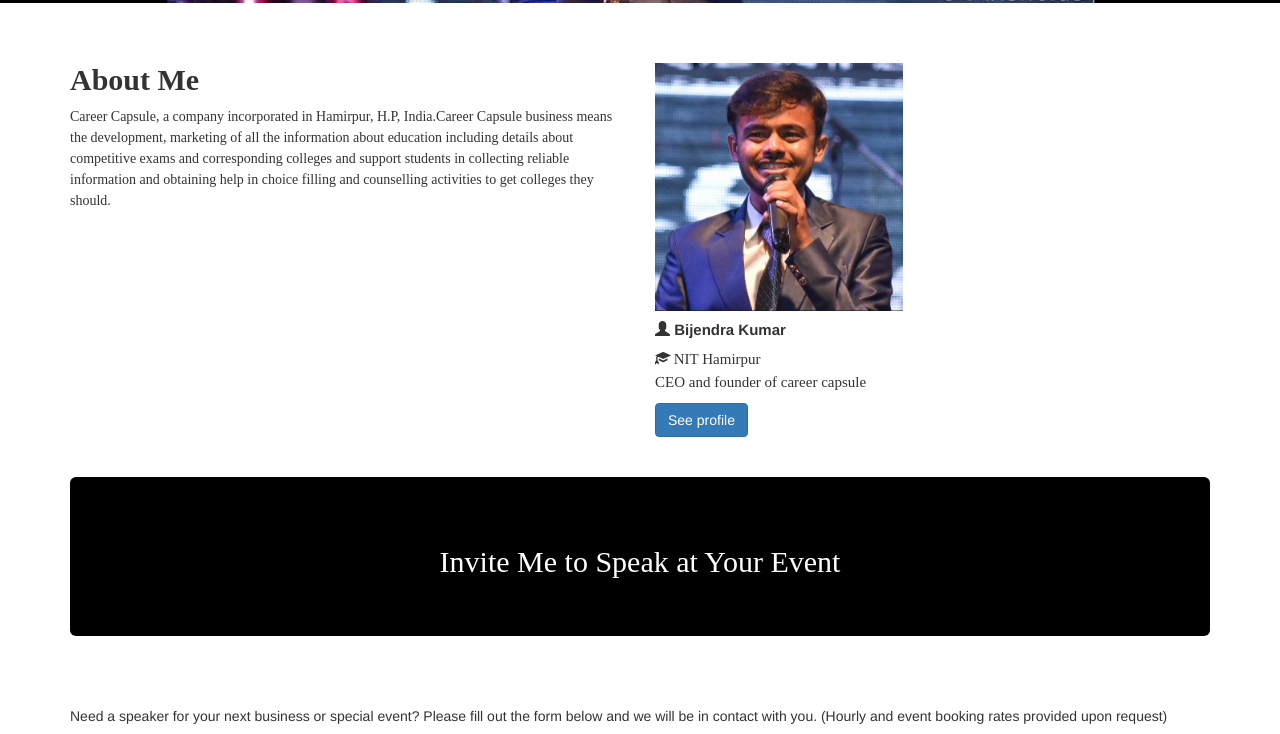
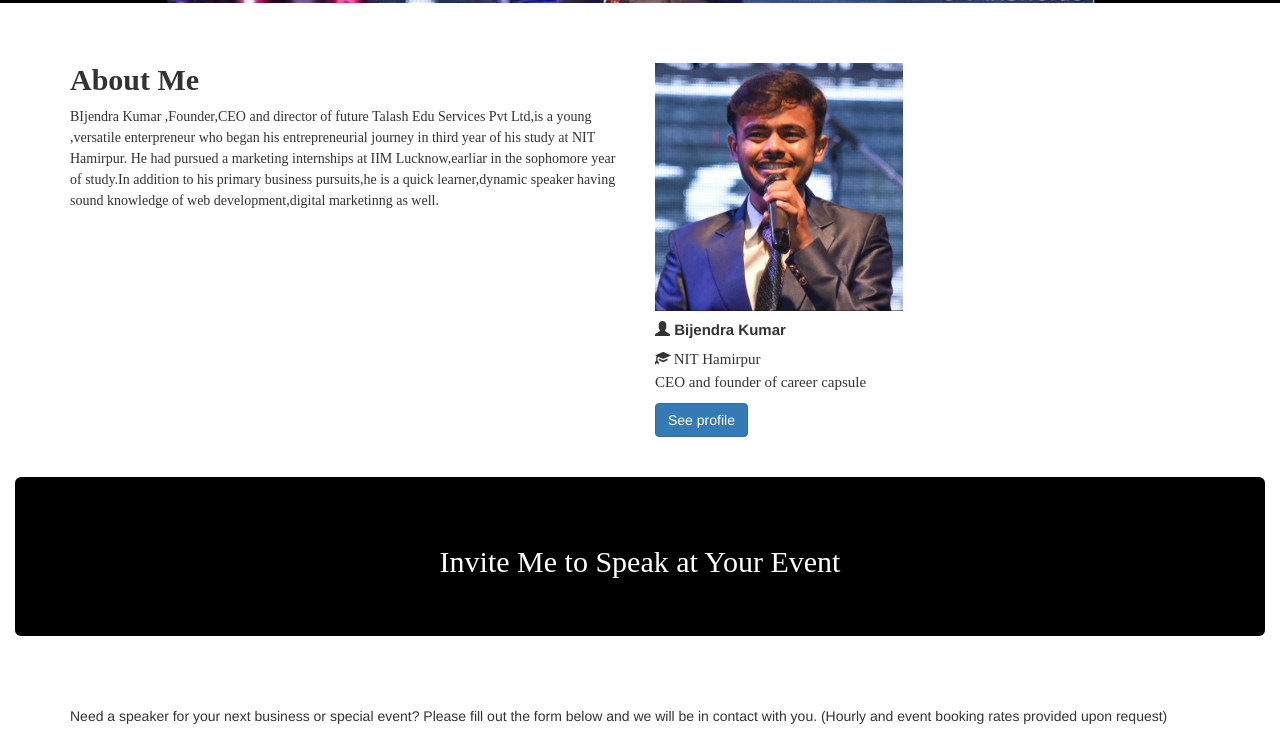
Before and after one commit to pankaj03021998/myfirstwebsite, a plain HTML site: page main.html in a window 1280 px wide. Shown: the part 639-1373 px from the top of the page. Drawn offline with nearby package versions, Linux system fonts and the light colour scheme.

Commit message:
Update main.html

```diff
--- a/main.html
+++ b/main.html
@@ -115,7 +115,8 @@
                     <br>
                     <br>
                   <h2><strong>About Me </strong></h2>
-                  <font id="aboutme">Career Capsule, a company incorporated in Hamirpur, H.P, India.Career Capsule business means the development, marketing of all the information about education including details about competitive exams and corresponding colleges and support students in collecting reliable information and obtaining help in choice filling and counselling activities to get colleges they should.</font>
+                  <font id="aboutme">BIjendra Kumar ,Founder,CEO and director of future Talash Edu Services Pvt Ltd,is a young ,versatile enterpreneur who began his entrepreneurial journey in third year of his study at NIT Hamirpur.
+                    He had pursued a marketing internships at IIM Lucknow,earliar in the sophomore year of study.In addition to his primary business pursuits,he is a quick learner,dynamic speaker having sound knowledge of web development,digital marketinng as well.</font>
                 </div>
                 <div class="col-md-6">
                     <br>
@@ -136,10 +137,12 @@
         </div>
         <br>
         <br>
-      <div class="container">
+      <div class="container-fluid">
             <div class="jumbotron" style="background-color: black;">
                 <center><h2 style="color: white">Invite Me to Speak at Your Event </h2></center>
             </div>
+        </div>
+      <div class="container">
             <br>
             <br>
             <p id="intro">Need a speaker for your next business or special event? Please fill out the form below and we will be in contact with you. (Hourly and event booking rates provided upon request)</p>
```
